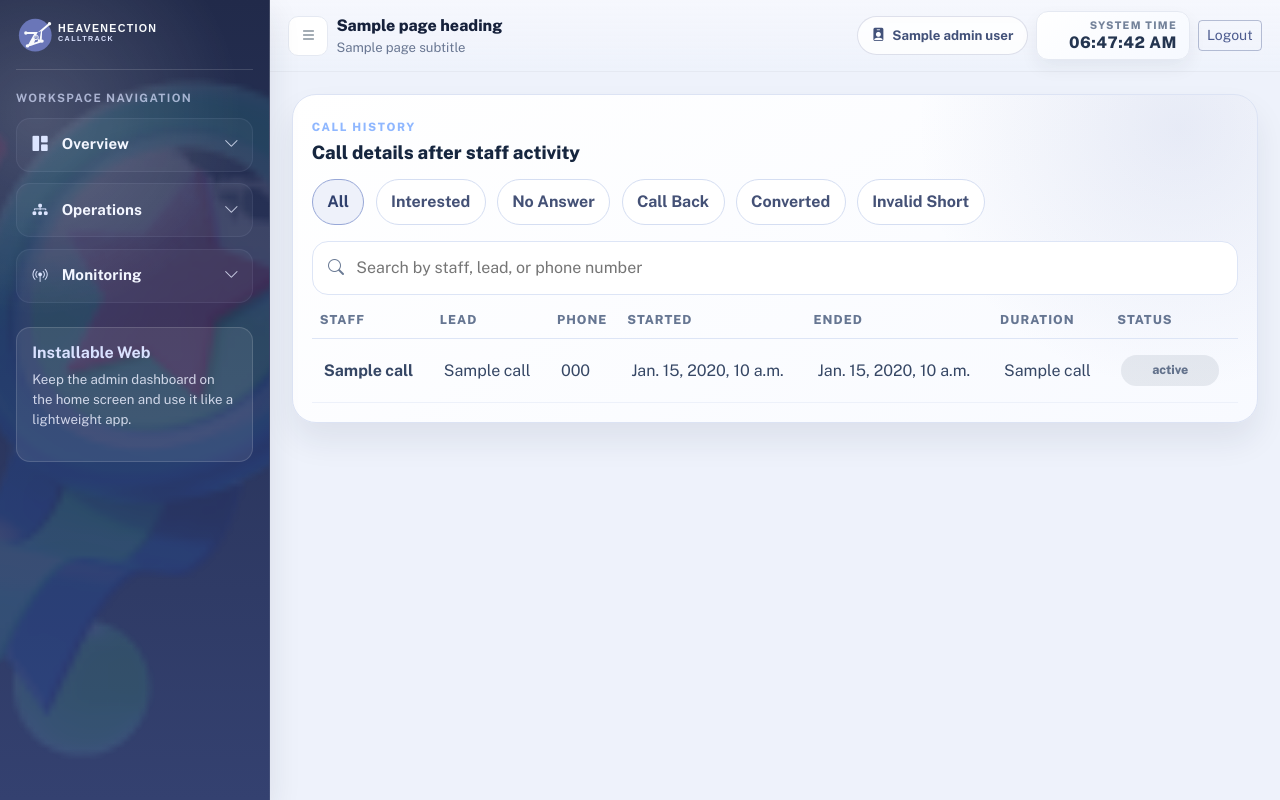
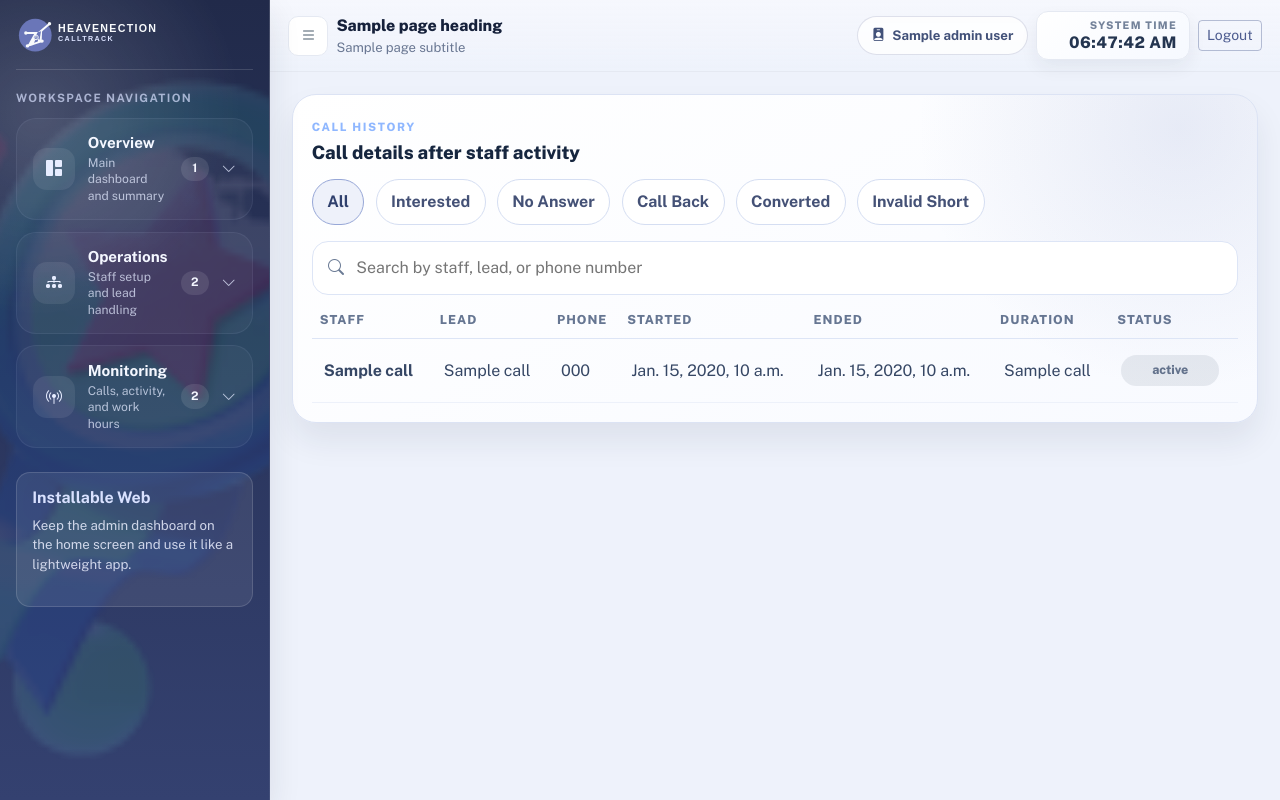
Before and after one commit to blesson7777/HEAVENECTION, a Django app: template templates/admin_calls.html in a window 1280 px wide. Run offline with Django 5.2, Linux system fonts and the light colour scheme; the template is opened without the code that fills it: most values are stand-ins (such as "Sample title", 1, 10 or a date in 2020); some libraries are stand-ins or nearby versions.

Commit message:
Refine admin sidebar into categorized dropdowns

```diff
--- a/static/css/heavenection-calltrack.css
+++ b/static/css/heavenection-calltrack.css
@@ -18,52 +18,131 @@
         linear-gradient(180deg, #212a4a 0%, #344170 100%);
 }
 
-.hc-admin-web .mf-nav-section {
-    border-color: rgba(199, 211, 255, 0.08);
-    background: rgba(255, 255, 255, 0.035);
+.hc-sidebar-nav {
+    display: flex;
+    flex-direction: column;
+    gap: 0.7rem;
 }
 
-.hc-admin-web .mf-nav-section[open] {
+.hc-sidebar-section {
+    border: 1px solid rgba(199, 211, 255, 0.08);
+    border-radius: 20px;
+    background: rgba(255, 255, 255, 0.035);
+    overflow: hidden;
+    transition: border-color 0.2s ease, background 0.2s ease, box-shadow 0.2s ease;
+}
+
+.hc-sidebar-section.is-expanded {
     background: rgba(255, 255, 255, 0.08);
     border-color: rgba(199, 211, 255, 0.14);
+    box-shadow: inset 0 1px 0 rgba(255, 255, 255, 0.04);
 }
 
-.hc-admin-web .mf-nav-toggle {
-    min-height: 52px;
+.hc-sidebar-toggle {
+    width: 100%;
+    display: grid;
+    grid-template-columns: 42px minmax(0, 1fr) auto auto;
+    align-items: center;
+    gap: 0.8rem;
+    padding: 0.95rem 1rem;
+    border: 0;
+    background: transparent;
     color: #f3f6ff;
+    text-align: left;
 }
 
-.hc-admin-web .mf-nav-toggle:hover {
-    background: rgba(255, 255, 255, 0.08);
+.hc-sidebar-toggle:hover {
+    background: rgba(255, 255, 255, 0.06);
 }
 
-.hc-admin-web .mf-nav-toggle-meta {
-    font-size: 0.94rem;
-    letter-spacing: 0.01em;
+.hc-sidebar-toggle-icon {
+    width: 42px;
+    height: 42px;
+    display: inline-flex;
+    align-items: center;
+    justify-content: center;
+    border-radius: 14px;
+    background: rgba(255, 255, 255, 0.08);
+    color: #e7edff;
+    font-size: 1rem;
 }
 
-.hc-admin-web .mf-nav-toggle-meta i {
-    width: 20px;
-    text-align: center;
-    color: #dce5ff;
+.hc-sidebar-toggle-copy {
+    display: flex;
+    flex-direction: column;
+    min-width: 0;
 }
 
-.hc-admin-web .mf-nav-children {
-    padding-top: 0.1rem;
+.hc-sidebar-toggle-copy strong {
+    color: #f4f7ff;
+    font-size: 0.95rem;
+    font-weight: 700;
+    line-height: 1.2;
 }
 
-.hc-admin-web .mf-nav-children .mf-nav-link {
-    margin-left: 0;
-    border: 1px solid transparent;
+.hc-sidebar-toggle-copy small {
+    color: rgba(228, 235, 255, 0.74);
+    font-size: 0.76rem;
+    margin-top: 0.18rem;
+    line-height: 1.35;
 }
 
-.hc-admin-web .mf-nav-children .mf-nav-link:hover {
-    border-color: rgba(255, 255, 255, 0.08);
+.hc-sidebar-toggle-badge {
+    min-width: 28px;
+    padding: 0.22rem 0.48rem;
+    border-radius: 999px;
+    background: rgba(255, 255, 255, 0.1);
+    color: #f4f7ff;
+    font-size: 0.74rem;
+    font-weight: 700;
+    text-align: center;
 }
 
-.hc-admin-web .mf-nav-link.active {
+.hc-sidebar-toggle-caret {
+    color: rgba(228, 235, 255, 0.78);
+    font-size: 0.9rem;
+    transition: transform 0.2s ease;
+}
+
+.hc-sidebar-toggle[aria-expanded="true"] .hc-sidebar-toggle-caret {
+    transform: rotate(180deg);
+}
+
+.hc-sidebar-links {
+    display: flex;
+    flex-direction: column;
+    gap: 0.35rem;
+    padding: 0 0.8rem 0.85rem;
+}
+
+.hc-sidebar-link {
+    display: flex;
+    align-items: center;
+    gap: 0.8rem;
+    padding: 0.82rem 0.95rem;
+    border: 1px solid transparent;
+    border-radius: 16px;
+    color: rgba(240, 245, 255, 0.88);
+    text-decoration: none;
+    transition: background 0.2s ease, border-color 0.2s ease, transform 0.2s ease;
+}
+
+.hc-sidebar-link i {
+    width: 18px;
+    text-align: center;
+}
+
+.hc-sidebar-link:hover {
+    border-color: rgba(255, 255, 255, 0.08);
+    background: rgba(255, 255, 255, 0.06);
+    color: #ffffff;
+    transform: translateX(2px);
+}
+
+.hc-sidebar-link.active {
     background: linear-gradient(135deg, #4d5c90, #6f80ba);
     box-shadow: 0 10px 20px rgba(77, 92, 144, 0.32);
+    color: #ffffff;
 }
 
 .hc-admin-web .btn-primary {
--- a/templates/admin_base.html
+++ b/templates/admin_base.html
@@ -32,57 +32,95 @@
             </a>
         </div>
         <div class="mf-nav-group">Workspace Navigation</div>
-        <nav class="mf-nav mf-nav-accordion hc-sidebar-nav">
-            <details class="mf-nav-section"{% if active_page == 'dashboard' %} open{% endif %}>
-                <summary class="mf-nav-toggle">
-                    <span class="mf-nav-toggle-meta">
-                        <i class="bi bi-grid-1x2-fill"></i>
-                        Overview
+        <nav class="hc-sidebar-nav" id="hcSidebarNav" aria-label="Sidebar Navigation">
+            <div class="hc-sidebar-section{% if active_page == 'dashboard' %} is-expanded{% endif %}">
+                <button
+                    type="button"
+                    class="hc-sidebar-toggle"
+                    data-bs-toggle="collapse"
+                    data-bs-target="#hcSidebarOverview"
+                    aria-expanded="{% if active_page == 'dashboard' %}true{% else %}false{% endif %}"
+                    aria-controls="hcSidebarOverview"
+                >
+                    <span class="hc-sidebar-toggle-icon"><i class="bi bi-grid-1x2-fill"></i></span>
+                    <span class="hc-sidebar-toggle-copy">
+                        <strong>Overview</strong>
+                        <small>Main dashboard and summary</small>
                     </span>
-                    <i class="bi bi-chevron-down mf-nav-caret"></i>
-                </summary>
-                <div class="mf-nav-children">
-                    <a href="{% url 'dashboard' %}" class="mf-nav-link hc-nav-link{% if active_page == 'dashboard' %} active{% endif %}">
-                        <i class="bi bi-speedometer2"></i>Dashboard
-                    </a>
+                    <span class="hc-sidebar-toggle-badge">1</span>
+                    <span class="hc-sidebar-toggle-caret"><i class="bi bi-chevron-down"></i></span>
+                </button>
+                <div class="collapse{% if active_page == 'dashboard' %} show{% endif %}" id="hcSidebarOverview" data-bs-parent="#hcSidebarNav">
+                    <div class="hc-sidebar-links">
+                        <a href="{% url 'dashboard' %}" class="hc-sidebar-link{% if active_page == 'dashboard' %} active{% endif %}">
+                            <i class="bi bi-speedometer2"></i>
+                            <span>Dashboard</span>
+                        </a>
+                    </div>
                 </div>
-            </details>
+            </div>
 
-            <details class="mf-nav-section"{% if active_page == 'staff' or active_page == 'leads' %} open{% endif %}>
-                <summary class="mf-nav-toggle">
-                    <span class="mf-nav-toggle-meta">
-                        <i class="bi bi-diagram-3-fill"></i>
-                        Operations
+            <div class="hc-sidebar-section{% if active_page == 'staff' or active_page == 'leads' %} is-expanded{% endif %}">
+                <button
+                    type="button"
+                    class="hc-sidebar-toggle"
+                    data-bs-toggle="collapse"
+                    data-bs-target="#hcSidebarOperations"
+                    aria-expanded="{% if active_page == 'staff' or active_page == 'leads' %}true{% else %}false{% endif %}"
+                    aria-controls="hcSidebarOperations"
+                >
+                    <span class="hc-sidebar-toggle-icon"><i class="bi bi-diagram-3-fill"></i></span>
+                    <span class="hc-sidebar-toggle-copy">
+                        <strong>Operations</strong>
+                        <small>Staff setup and lead handling</small>
                     </span>
-                    <i class="bi bi-chevron-down mf-nav-caret"></i>
-                </summary>
-                <div class="mf-nav-children">
-                    <a href="{% url 'staff-page' %}" class="mf-nav-link hc-nav-link{% if active_page == 'staff' %} active{% endif %}">
-                        <i class="bi bi-people-fill"></i>Staff Management
-                    </a>
-                    <a href="{% url 'leads-page' %}" class="mf-nav-link hc-nav-link{% if active_page == 'leads' %} active{% endif %}">
-                        <i class="bi bi-person-lines-fill"></i>Lead Management
-                    </a>
+                    <span class="hc-sidebar-toggle-badge">2</span>
+                    <span class="hc-sidebar-toggle-caret"><i class="bi bi-chevron-down"></i></span>
+                </button>
+                <div class="collapse{% if active_page == 'staff' or active_page == 'leads' %} show{% endif %}" id="hcSidebarOperations" data-bs-parent="#hcSidebarNav">
+                    <div class="hc-sidebar-links">
+                        <a href="{% url 'staff-page' %}" class="hc-sidebar-link{% if active_page == 'staff' %} active{% endif %}">
+                            <i class="bi bi-people-fill"></i>
+                            <span>Staff Management</span>
+                        </a>
+                        <a href="{% url 'leads-page' %}" class="hc-sidebar-link{% if active_page == 'leads' %} active{% endif %}">
+                            <i class="bi bi-person-lines-fill"></i>
+                            <span>Lead Management</span>
+                        </a>
+                    </div>
                 </div>
-            </details>
+            </div>
 
-            <details class="mf-nav-section"{% if active_page == 'calls' or active_page == 'hours' %} open{% endif %}>
-                <summary class="mf-nav-toggle">
-                    <span class="mf-nav-toggle-meta">
-                        <i class="bi bi-broadcast-pin"></i>
-                        Monitoring
+            <div class="hc-sidebar-section{% if active_page == 'calls' or active_page == 'hours' %} is-expanded{% endif %}">
+                <button
+                    type="button"
+                    class="hc-sidebar-toggle"
+                    data-bs-toggle="collapse"
+                    data-bs-target="#hcSidebarMonitoring"
+                    aria-expanded="{% if active_page == 'calls' or active_page == 'hours' %}true{% else %}false{% endif %}"
+                    aria-controls="hcSidebarMonitoring"
+                >
+                    <span class="hc-sidebar-toggle-icon"><i class="bi bi-broadcast-pin"></i></span>
+                    <span class="hc-sidebar-toggle-copy">
+                        <strong>Monitoring</strong>
+                        <small>Calls, activity, and work hours</small>
                     </span>
-                    <i class="bi bi-chevron-down mf-nav-caret"></i>
-                </summary>
-                <div class="mf-nav-children">
-                    <a href="{% url 'calls-page' %}" class="mf-nav-link hc-nav-link{% if active_page == 'calls' %} active{% endif %}">
-                        <i class="bi bi-telephone-forward-fill"></i>Call Details
-                    </a>
-                    <a href="{% url 'working-hours-page' %}" class="mf-nav-link hc-nav-link{% if active_page == 'hours' %} active{% endif %}">
-                        <i class="bi bi-clock-history"></i>Working Hours
-                    </a>
+                    <span class="hc-sidebar-toggle-badge">2</span>
+                    <span class="hc-sidebar-toggle-caret"><i class="bi bi-chevron-down"></i></span>
+                </button>
+                <div class="collapse{% if active_page == 'calls' or active_page == 'hours' %} show{% endif %}" id="hcSidebarMonitoring" data-bs-parent="#hcSidebarNav">
+                    <div class="hc-sidebar-links">
+                        <a href="{% url 'calls-page' %}" class="hc-sidebar-link{% if active_page == 'calls' %} active{% endif %}">
+                            <i class="bi bi-telephone-forward-fill"></i>
+                            <span>Call Details</span>
+                        </a>
+                        <a href="{% url 'working-hours-page' %}" class="hc-sidebar-link{% if active_page == 'hours' %} active{% endif %}">
+                            <i class="bi bi-clock-history"></i>
+                            <span>Working Hours</span>
+                        </a>
+                    </div>
                 </div>
-            </details>
+            </div>
         </nav>
         <div class="mf-sidebar-card mt-4">
             <h6 class="mb-2">Installable Web</h6>
```
Also changed, not shown: static/js/heavenection-calltrack.js (+19 -15 lines).
